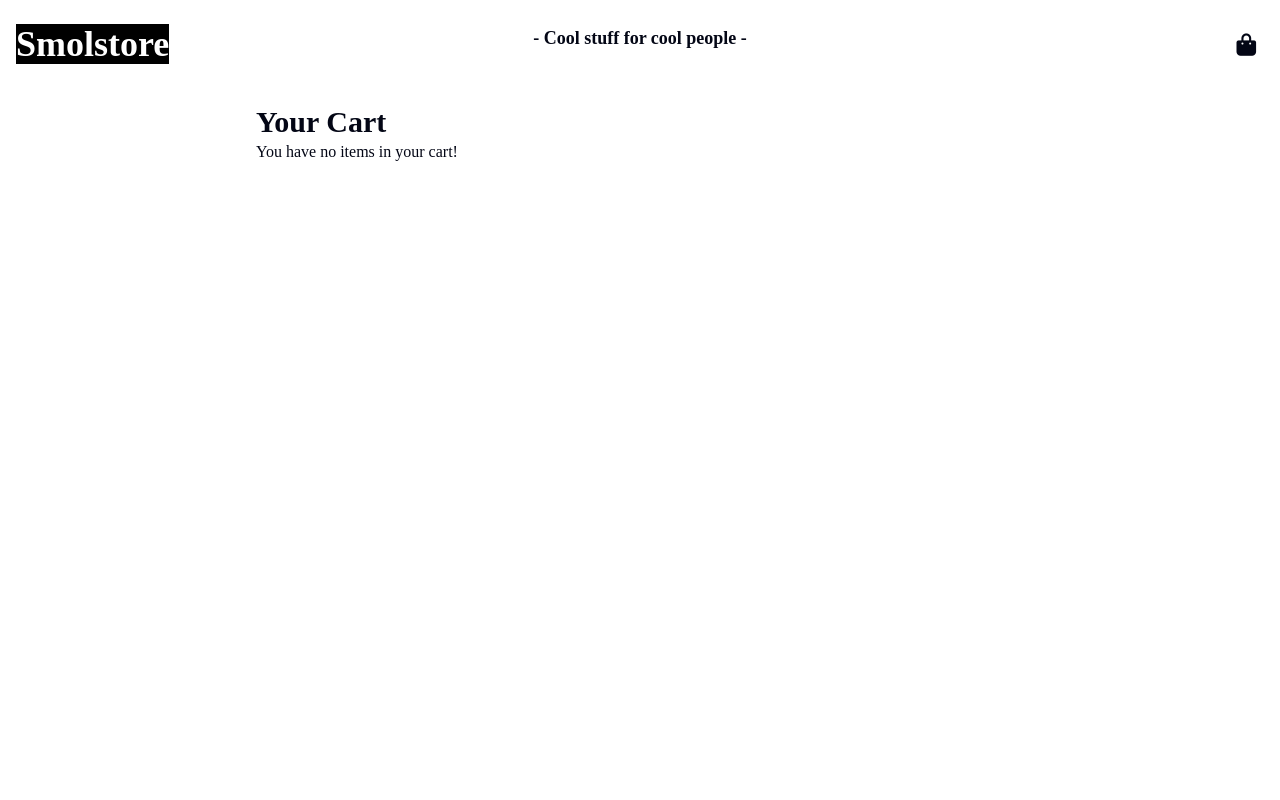
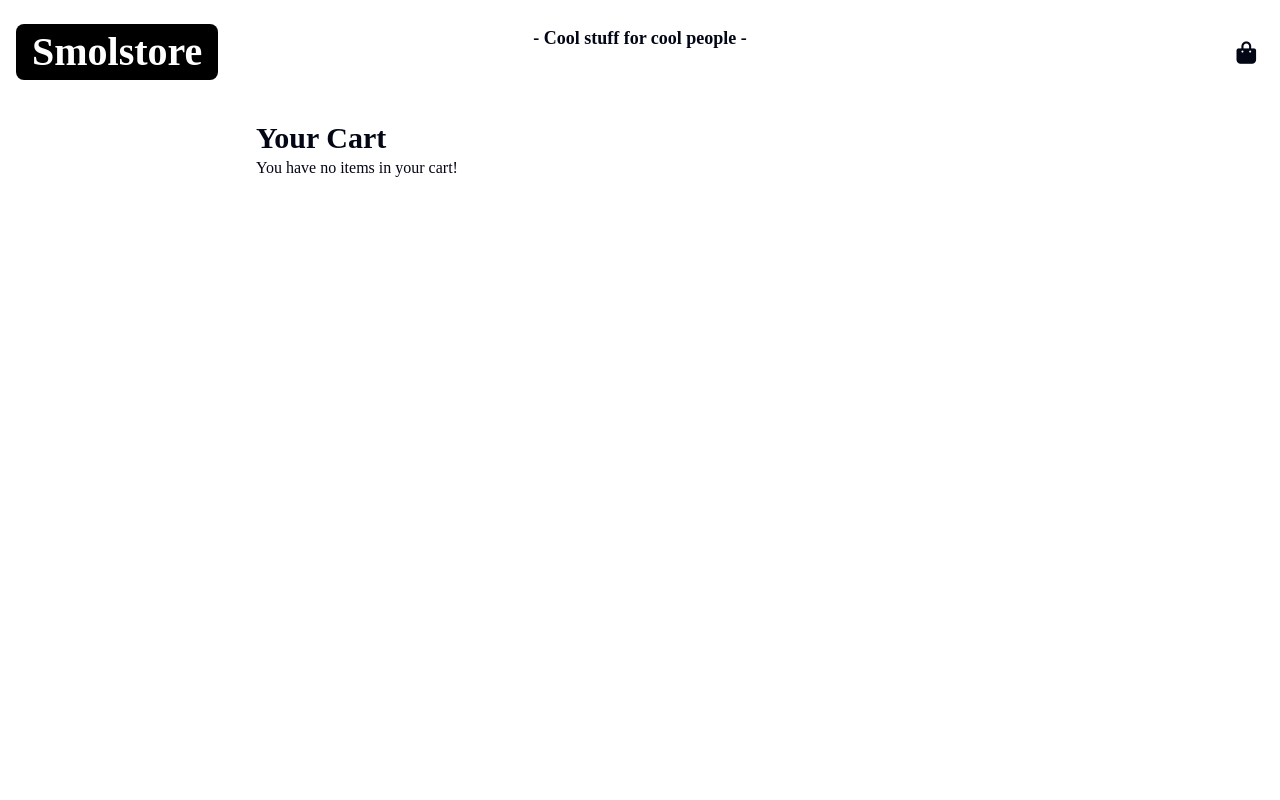
Before and after one commit to rau03/online_store, a Next.js app: page /cart in a window 1280 px wide. Shown: the top 800 px of the page. Built offline with nearby package versions, Linux system fonts and the light colour scheme; a web font is replaced by a local one.

Commit message:
Adjust h1 size for DigitalDragon Market header

```diff
--- a/app/globals.css
+++ b/app/globals.css
@@ -63,6 +63,10 @@ header {
 .header-content h1 {
   background: black;
   color: white;
+  font-size: 1.8rem;
+  padding: 0.5rem 1rem;
+  border-radius: 0.5rem;
+  white-space: nowrap;
 }
 
 .header-content a {
@@ -417,6 +421,10 @@ footer .links-container > div {
     margin: 0 auto;
   }
 
+  .header-content h1 {
+    font-size: 2rem;
+  }
+
   .header-content {
     font-size: 1.8rem;
   }
@@ -473,6 +481,10 @@ footer .links-container > div {
 }
 
 @media (min-width: 1024px) {
+  .header-content h1 {
+    font-size: 2.5rem;
+  }
+
   .planner-container {
     grid-template-columns: repeat(2, minmax(0, 1fr));
     gap: 4rem;
```
